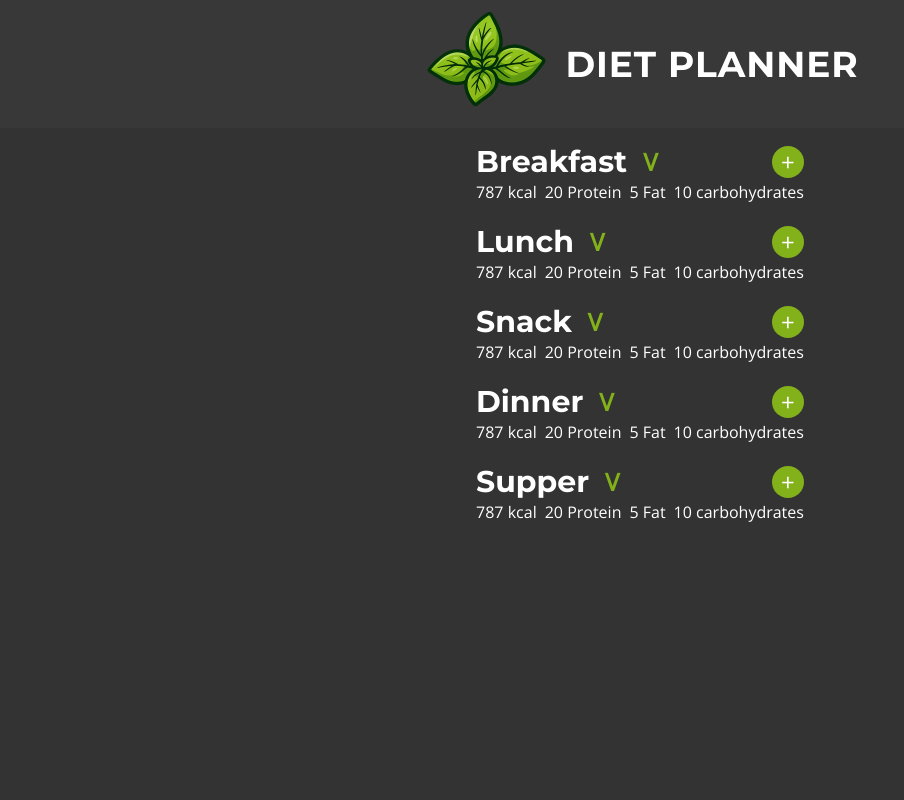
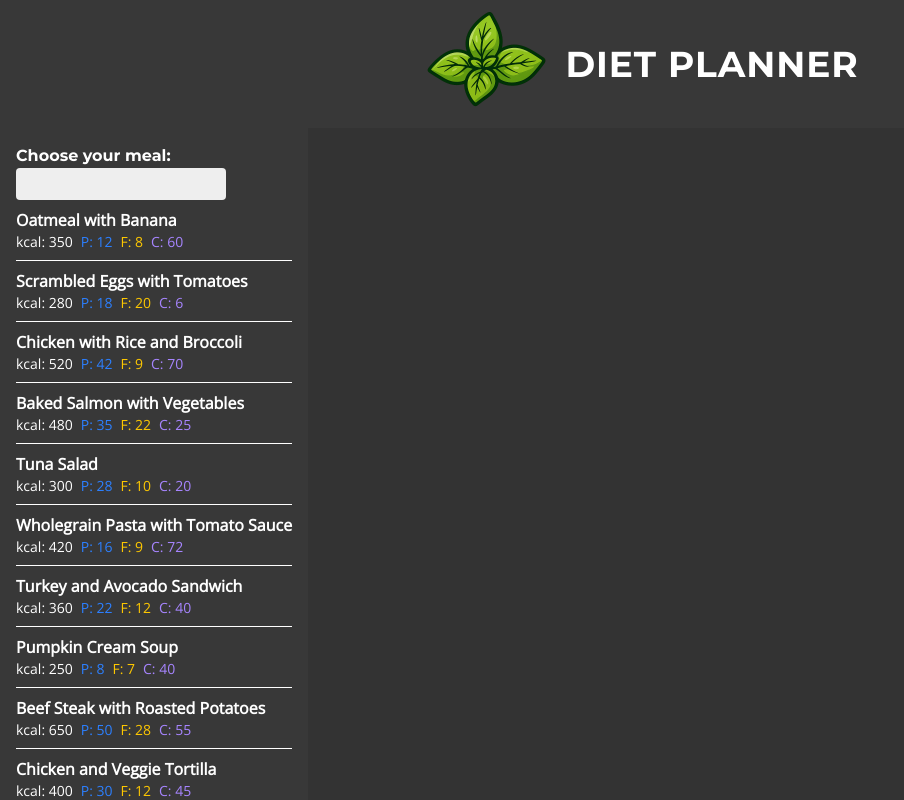
Before and after one commit to ZajacMateusz1/Diet-Planner, a React (Vite) app: page / in a window 1280 px wide. Shown: the top 800 px of the page, without its empty margins (0-904 px from the left). Built offline with nearby package versions, Linux system fonts and the light colour scheme.

Commit message:
Add FindMealModal component and add search by name

```diff
--- /dev/null
+++ b/meals.json
@@ -0,0 +1,110 @@
+[
+  {
+    "id": "1",
+    "name": "Oatmeal with Banana",
+    "kcal": 350,
+    "protein": 12,
+    "fat": 8,
+    "carbs": 60,
+    "tags": ["breakfast", "sweet"]
+  },
+  {
+    "id": "2",
+    "name": "Scrambled Eggs with Tomatoes",
+    "kcal": 280,
+    "protein": 18,
+    "fat": 20,
+    "carbs": 6,
+    "tags": ["breakfast", "low-carb"]
+  },
+  {
+    "id": "3",
+    "name": "Chicken with Rice and Broccoli",
+    "kcal": 520,
+    "protein": 42,
+    "fat": 9,
+    "carbs": 70,
+    "tags": ["lunch", "high-protein"]
+  },
+  {
+    "id": "4",
+    "name": "Baked Salmon with Vegetables",
+    "kcal": 480,
+    "protein": 35,
+    "fat": 22,
+    "carbs": 25,
+    "tags": ["lunch", "dinner", "low-carb"]
+  },
+  {
+    "id": "5",
+    "name": "Tuna Salad",
+    "kcal": 300,
+    "protein": 28,
+    "fat": 10,
+    "carbs": 20,
+    "tags": ["lunch", "dinner", "light"]
+  },
+  {
+    "id": "6",
+    "name": "Wholegrain Pasta with Tomato Sauce",
+    "kcal": 420,
+    "protein": 16,
+    "fat": 9,
+    "carbs": 72,
+    "tags": ["lunch", "vegetarian"]
+  },
+  {
+    "id": "7",
+    "name": "Turkey and Avocado Sandwich",
+    "kcal": 360,
+    "protein": 22,
+    "fat": 12,
+    "carbs": 40,
+    "tags": ["breakfast", "lunch"]
+  },
+  {
+    "id": "8",
+    "name": "Pumpkin Cream Soup",
+    "kcal": 250,
+    "protein": 8,
+    "fat": 7,
+    "carbs": 40,
+    "tags": ["lunch", "dinner", "vegetarian"]
+  },
+  {
+    "id": "9",
+    "name": "Beef Steak with Roasted Potatoes",
+    "kcal": 650,
+    "protein": 50,
+    "fat": 28,
+    "carbs": 55,
+    "tags": ["dinner", "high-protein"]
+  },
+  {
+    "id": "10",
+    "name": "Chicken and Veggie Tortilla",
+    "kcal": 400,
+    "protein": 30,
+    "fat": 12,
+    "carbs": 45,
+    "tags": ["lunch", "dinner"]
+  },
+  {
+    "id": "11",
+    "name": "Yogurt with Fruits and Nuts",
+    "kcal": 280,
+    "protein": 14,
+    "fat": 9,
+    "carbs": 35,
+    "tags": ["breakfast", "light"]
+  },
+  {
+    "id": "12",
+    "name": "Greek Salad",
+    "kcal": 320,
+    "protein": 10,
+    "fat": 18,
+    "carbs": 25,
+    "tags": ["lunch", "vegetarian", "light"]
+  }
+]
--- a/src/App.jsx
+++ b/src/App.jsx
@@ -1,16 +1,18 @@
 import Header from "./components/Header.jsx";
 import Meal from "./components/Meal.jsx";
+import FindMealModal from "./components/FindMealModal.jsx";
 function App() {
   return (
     <>
       <Header />
-      <main className="flex flex-col items-center gap-4 my-4">
+      {/* <main className="flex flex-col items-center gap-4 my-4">
         <Meal>Breakfast</Meal>
         <Meal>Lunch</Meal>
         <Meal>Snack</Meal>
         <Meal>Dinner</Meal>
         <Meal>Supper</Meal>
-      </main>
+      </main> */}
+      <FindMealModal />
     </>
   );
 }
--- /dev/null
+++ b/src/components/FindMealModal.jsx
@@ -0,0 +1,41 @@
+import { useState } from "react";
+import MEALS from "../../meals.json";
+export default function FindMealModal() {
+  const [query, setQuery] = useState("");
+  function handleSearch(userInput) {
+    setQuery(userInput);
+  }
+  return (
+    <dialog open={true} className="bg-[#383838] text-white p-4">
+      <h2>Choose your meal:</h2>
+      <input
+        type="text"
+        value={query}
+        onChange={(e) => {
+          handleSearch(e.target.value);
+        }}
+        className="bg-[#eee] p-1 text-black rounded-sm mb-2"
+      />
+      <ul>
+        {MEALS.filter((meal) => {
+          return query.toLowerCase() === ""
+            ? true
+            : meal.name.toLowerCase().includes(query.toLowerCase());
+        }).map((meal) => {
+          return (
+            <li key={meal.id}>
+              <p className="font-bold">{meal.name}</p>
+              <p className="meal-info flex gap-2 text-sm">
+                <span>kcal: {meal.kcal}</span>
+                <span className="text-blue-500">P: {meal.protein}</span>
+                <span className="text-yellow-400">F: {meal.fat}</span>
+                <span className="text-violet-400">C: {meal.carbs}</span>
+              </p>
+              <hr className="my-2" />
+            </li>
+          );
+        })}
+      </ul>
+    </dialog>
+  );
+}
```
